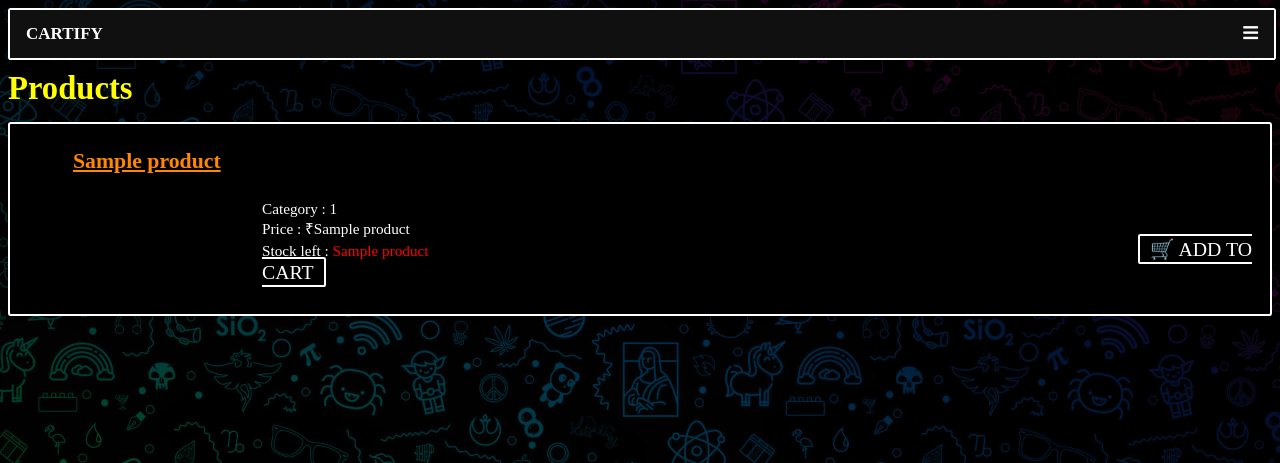
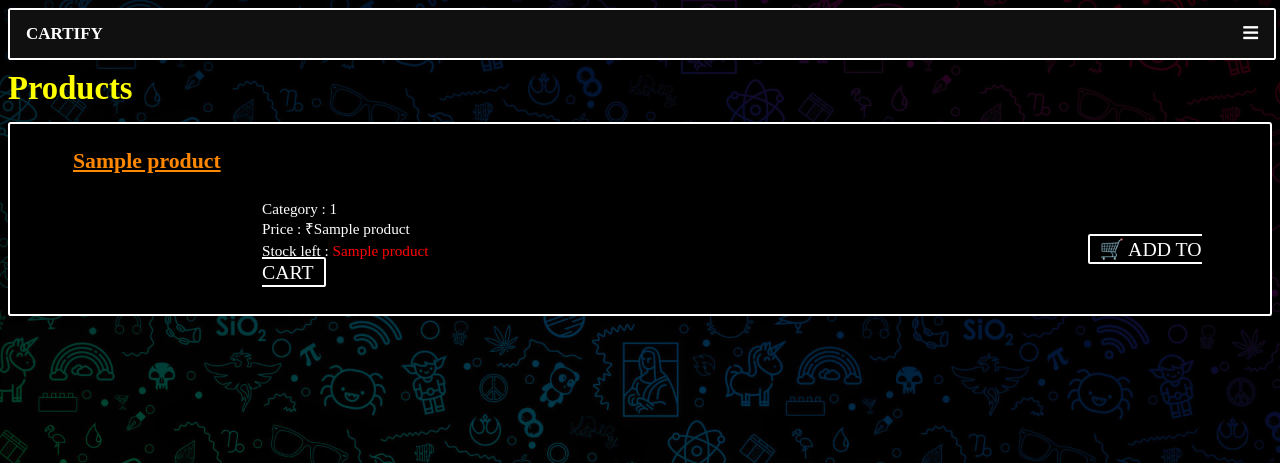
Before and after one commit to Vivek2k20/E_Shop-Version-1, a Flask app: template Templates/products.html in a window 1280 px wide. Shown: the top 463 px of the page. Run offline with Flask 2, Linux system fonts and the light colour scheme; the template is opened without the code that fills it: most values are stand-ins (such as "Sample title", 1, 10 or a date in 2020); some libraries are stand-ins or nearby versions.

Commit message:
Fixed Add to cart Button Animation not working well on some laptops

```diff
--- a/Static/css/products.css
+++ b/Static/css/products.css
@@ -108,7 +108,7 @@
     color: #fff;
     display: inline;
     padding: 2px 10px;
-    margin-left: 70%;
+    margin-left: 65%;
     font-size: 1.3em;
     border-radius: 0.13em;
 }
```
